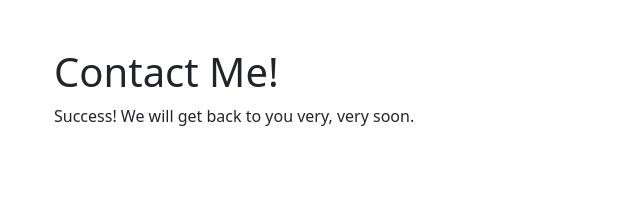
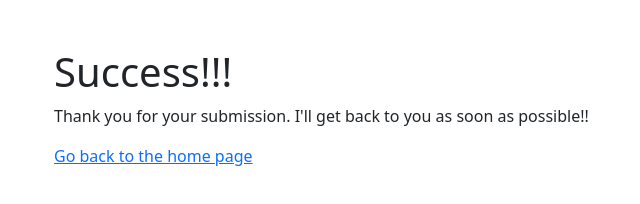
Before and after one commit to OEMAutoSoul/Formsubmit, a plain HTML site: page success.html in a window 1280 px wide. Shown: the whole page, without its empty margins (28-668 px from the left). Drawn offline with nearby package versions, Linux system fonts and the light colour scheme.

Commit message:
Add files via upload

```diff
--- a/success.html
+++ b/success.html
@@ -13,8 +13,9 @@
   <body>
 
     <div class="container mt-5">
-        <h1>Contact Me!</h1>
-        <p>Success! We will get back to you very, very soon.</p>
+        <h1>Success!!!</h1>
+        <p>Thank you for your submission. I'll get back to you as soon as possible!! </p>
+           <a href="https://www.oemautosolutions.net">Go back to the home page </a>
     </div>
 
     <!-- Optional JavaScript; choose one of the two! -->
```
Also changed, not shown: index.html (+5 -1 lines).
